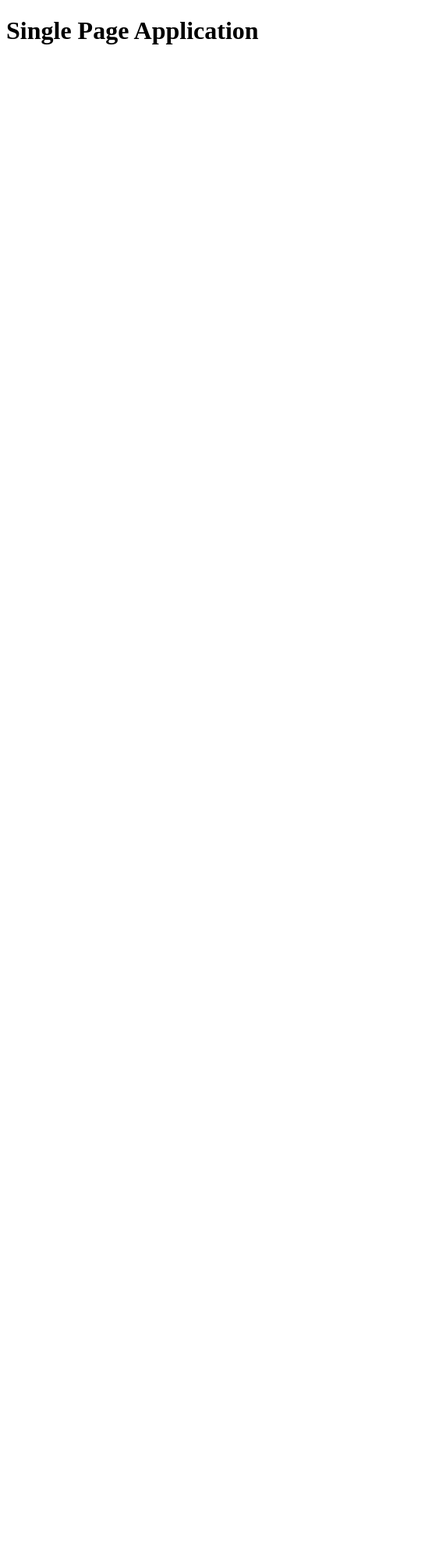
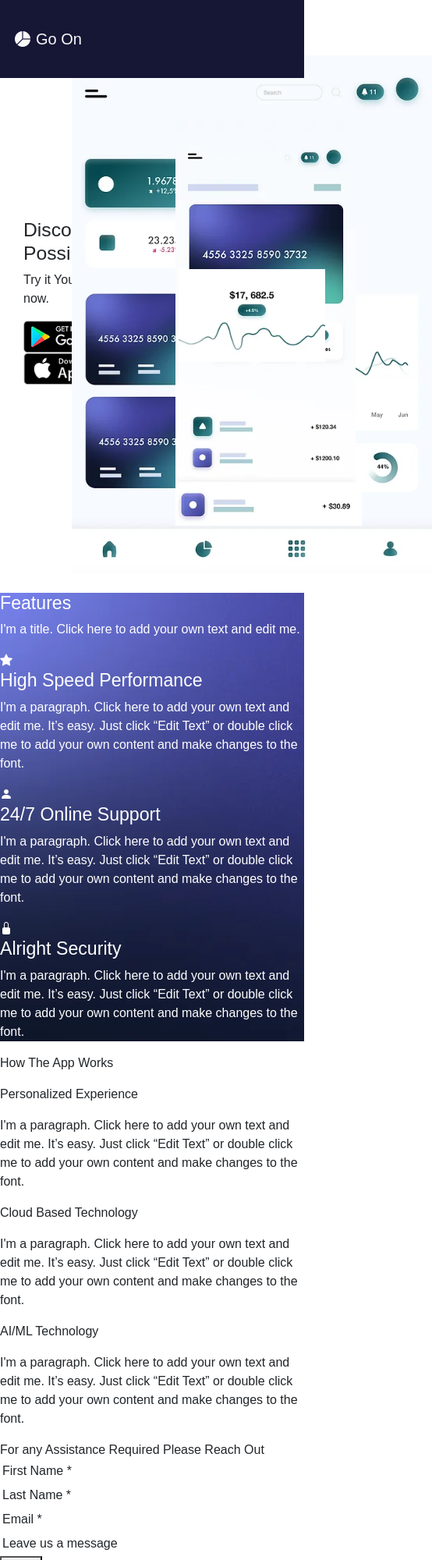
Before and after one commit to prempanchal20/javascript_practicals, a plain HTML site: page index.html in a window 390 px wide. Shown: the top 2000 px of the page at 78% size, 554 px wide, since content can reach past the window. Before the commit the page ends 844 px from the top, so only its background shows below. Drawn offline with nearby package versions, Linux system fonts and the light colour scheme.

Commit message:
basic UI set-up

```diff
--- a/index.html
+++ b/index.html
@@ -6,11 +6,155 @@
   <meta http-equiv="X-UA-Compatible" content="IE=edge">
   <meta name="viewport" content="width=device-width, initial-scale=1.0">
   <title>Single Page Applicaction</title>
-
+  <link href="https://cdn.jsdelivr.net/npm/bootstrap@5.2.3/dist/css/bootstrap.min.css" rel="stylesheet" />
+  <link rel="shortcut icon" href="Images/favicon.png" type="image/x-icon">
+  <link rel="stylesheet" href="https://cdn.jsdelivr.net/npm/bootstrap-icons@1.10.3/font/bootstrap-icons.css" />
+  <link rel="stylesheet" href="style.css" />
 </head>
 
 <body>
-<h1>Single Page Application</h1>
+  <!-- Navbar -->
+  <nav class="navbar navbar-expand-lg bg-body-tertiary">
+    <div class="container-fluid">
+      <a class="navbar-brand text-light" href="#">
+        <i class="bi bi-pie-chart-fill"></i>Go On
+      </a>
+
+      <div class="collapse navbar-collapse" id="navbarSupportedContent">
+        <ul class="navbar-nav m-auto mb-2 mb-lg-0">
+          <li class="nav-item">
+            <a class="nav-link active text-light" aria-current="page" href="#">Home</a>
+          </li>
+          <li class="nav-item">
+            <a class="nav-link text-light" href="#">Features</a>
+          </li>
+          <li class="nav-item">
+            <a class="nav-link text-light" href="#">Services</a>
+          </li>
+          <li class="nav-item">
+            <a class="nav-link text-light" href="#">About</a>
+          </li>
+          <li class="nav-item">
+            <a class="nav-link text-light" href="#">Contact</a>
+          </li>
+        </ul>
+      </div>
+    </div>
+  </nav>
+
+  <!-- Main Section -->
+  <section class="main_section">
+    <div class="main_section_content">
+      <h2 class="text">Discover New Possibilities</h2>
+      <p class="text">Try it Yourself. Download now.</p>
+      <div class="main_section_store">
+        <img src="Images/playstore.png" alt="playstore" width="137px" height="41px">
+        <img src="Images/app_store.png" alt="appstore" width="140px" height="41px">
+      </div>
+    </div>
+
+    <div class="main_section_images">
+      <img src="Images/ipad_screen.png" class="ipad" alt="ipad_screen" width="462px" height="666px">
+      <img src="Images/phone_screen.png" class="mobile" alt="phone_screen" width="231px" height="501px">
+      <img src="Images/side_screen.png" class="side_screen" alt="side_screen" width="188px" height="119px">
+      <img src="Images/phone_screen1.png" class="phone_screen1" alt="phone_screen1" width="239px" height="55px">
+    </div>
+  </section>
+
+  <!-- Features Section -->
+  <section class="features">
+    <div class="feature_text">
+      <h3>Features</h3>
+      <p>I'm a title. Click here to add your own text and edit me.</p>
+    </div>
+
+    <div class="feature_section">
+      <i class="bi bi-star-fill"></i>
+      <h3>High Speed Performance</h3>
+
+      <p>I'm a paragraph. Click here to add your own text and edit me. It’s easy. Just click “Edit Text” or double click
+        me to add your own content and make changes to the font.</p>
+
+      <i class="bi bi-person-fill"></i>
+      <h3>24/7 Online Support</h3>
+      <p>I'm a paragraph. Click here to add your own text and edit me. It’s easy. Just click “Edit Text” or double click
+        me to add your own content and make changes to the font.</p>
+
+      <i class="bi bi-lock-fill"></i>
+      <h3>Alright Security</h3>
+      <p>I'm a paragraph. Click here to add your own text and edit me. It’s easy. Just click “Edit Text” or double click
+        me to add your own content and make changes to the font.</p>
+    </div>
+  </section>
+
+  <!-- About Section -->
+  <section class="about">
+
+  </section>
+
+  <!-- Feature Section -->
+  <section class="application">
+    <p>How The App Works</p>
+
+    <p>Personalized Experience</p>
+    <p>I'm a paragraph. Click here to add your own text and edit me. It’s easy. Just click “Edit Text” or double click
+      me to add your own content and make changes to the font.</p>
+
+
+    <p>Cloud Based Technology</p>
+    <p>I'm a paragraph. Click here to add your own text and edit me. It’s easy. Just click “Edit Text” or double click
+      me to add your own content and make changes to the font.</p>
+
+
+    <p>AI/ML Technology</p>
+    <p>I'm a paragraph. Click here to add your own text and edit me. It’s easy. Just click “Edit Text” or double click
+      me to add your own content and make changes to the font.</p>
+  </section>
+
+  <!-- Contact Section -->
+  <section class="contact">
+    <span>For any Assistance Required Please Reach Out</span>
+    <form action="/">
+      <table>
+        <tbody>
+          <tr>
+            <td><span>First Name *</span></td>
+          </tr>
+          <tr>
+            <td><span>Last Name *</span></td>
+          </tr>
+          <tr>
+            <td><span>Email *</span></td>
+          </tr>
+          <tr>
+            <td><span>Leave us a message</span></td>
+          </tr>
+        </tbody>
+      </table>
+      <button type="submit">Submit</button>
+    </form>
+  </section>
+
+  <!-- Footer Section -->
+  <section class="footer">
+    <p> <i class="bi bi-pie-chart-fill text-dark"></i>Go On</p>
+
+    <img src="Images/playstore.png" alt="playstore">
+    <img src="Images/app_store.png" alt="appstore">
+    <p class="telephone">Tel: 123-456-7890</p>
+    <p class="email"> Email: info@mysite.com</p>
+    <p class="address">500 Terry Francine Street San Francisco, CA 94158</p>
+
+    <p class="copyright">&#169;2035 by Go On. Powered and secured by <u>Wix</u></p>
+
+    <i class="bi bi-facebook"></i>
+    <i class="bi bi-twitter"></i>
+    <i class="bi bi-linkedin"></i>
+  </section>
+
+  <!-- Chatbot Icon -->
+  <i class="bi bi-chat-dots-fill"></i>
+  <script src="script.js"></script>
 </body>
 
 </html>
--- /dev/null
+++ b/style.css
@@ -0,0 +1,125 @@
+/* Body */
+* {
+  margin: 0;
+  padding: 0;
+  box-sizing: border-box;
+  font-family: Arial, Helvetica, sans-serif;
+}
+
+/* Navbar */
+.navbar {
+  background-color: rgb(22, 22, 53);
+  height: 100px;
+  position: absolute;
+  width: 100%;
+  text-decoration: none;
+  position: fixed;
+  z-index: 10;
+}
+
+.navbar-brand i {
+  padding: 7px;
+}
+
+.navbar-brand img {
+  padding: 3px;
+}
+
+/* Main Section */
+
+.main_section {
+  position: relative;
+  display: flex;
+  top: 7px;
+  left: 30px;
+  width: 100vw;
+  height: 90vh;
+}
+
+.main_section_content {
+  display: flex;
+  flex-direction: column;
+  justify-content: center;
+  align-items: center;
+  width: 50%;
+}
+
+.main_section img {
+  flex-direction: row !important;
+  justify-content: space-evenly;
+}
+
+.main_section_store {
+  flex-direction: row;
+}
+
+.main_section_images {
+  padding-top: 35px;
+  display: flex;
+  justify-content: space-between;
+  justify-content: center;
+  align-items: center;
+  width: 50%;
+  position: relative;
+}
+
+.main_section_images .ipad {
+  position: relative;
+}
+
+.main_section_images .mobile {
+  position: absolute;
+  left: 0px;
+}
+
+.main_section_images .side_screen {
+  position: absolute;
+}
+
+.main_section_images .phone_screen1 {
+  position: absolute;
+  left: 0px;
+  bottom: 93px;
+}
+
+/* Features */
+.features {
+  background-image: url(Images/background_image.webp);
+  color: white;
+  width: 100%;
+}
+
+/* Contact */
+table,
+tr,
+td {
+  margin: 0;
+  padding: 0;
+  border-collapse: collapse;
+}
+
+table {
+  width: 100%;
+}
+
+td {
+  padding: 3px;
+}
+
+tbody td:after {
+  border-bottom: 1px solid white;
+  content: "";
+  width: 100%;
+  height: 1px;
+  display: block;
+  position: relative;
+  top: -4px;
+}
+
+td span {
+  display: inline-block;
+  position: relative;
+  z-index: 2;
+  padding-right: 5px;
+  background: #fff;
+}
```
Also changed, not shown: Images/app_store.png (added), Images/background_image.webp (added), Images/favicon.png (added), Images/feature1.png (added), Images/feature2.png (added), Images/icon.png (added), Images/ipad_screen.png (added), Images/phone_screen.png (added), Images/phone_screen1.png (added), Images/playstore.png (added), Images/side_screen.png (added).
